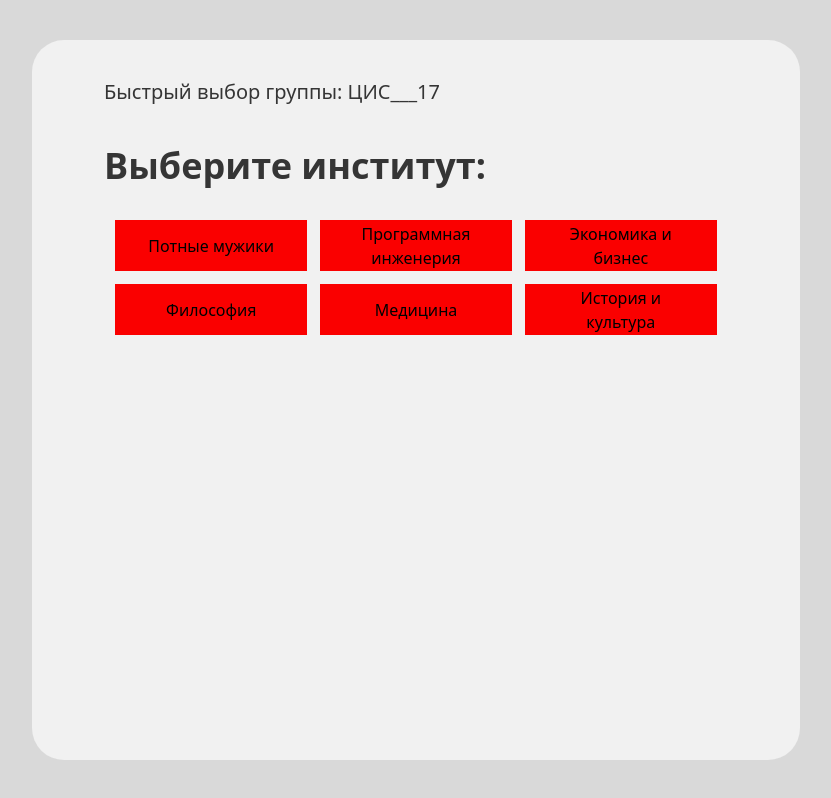
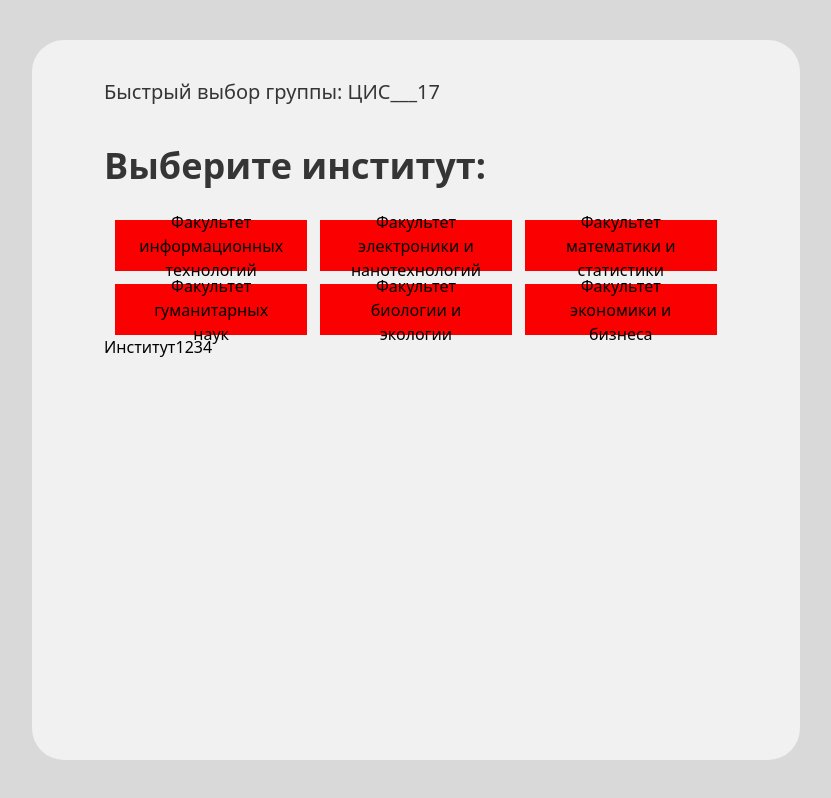
Before and after one commit to ystuler/frontend, a Vue app: page /group in a window 1280 px wide. Shown: the whole page, without its empty margins (224-1055 px from the left). Built offline with nearby package versions, Linux system fonts and the light colour scheme.

Commit message:
refactor(group): rework json

```diff
--- a/src/components/Group/GroupMenuComponent.vue
+++ b/src/components/Group/GroupMenuComponent.vue
@@ -7,6 +7,7 @@ const groupStore = useGroupStore();
 const fastChoiceGroup = ref("Быстрый выбор группы:");
 const choiceFac = ref("Выберите институт:");
 
+const classes = ref ("Институт")
 
 </script>
 
@@ -16,12 +17,20 @@ const choiceFac = ref("Выберите институт:");
       <div class="fast-group">{{ fastChoiceGroup }} ЦИС___17</div>
       <div class="choise-fac-text">{{ choiceFac }}</div>
       <ul class="grid-container">
-        <li v-for="group in groupStore.groups"
+        <li v-for="group in groupStore.faculties"
             :key="group.id">
-          <div class="item-faculty">{{ group.faculty }}</div>
+          <div class="item-faculty">{{ group.facultyName }}</div>
 
         </li>
       </ul>
+      <div>
+        <span>{{classes}}</span>
+        <span>1</span>
+        <span>2</span>
+        <span>3</span>
+        <span>4</span>
+
+      </div>
     </div>
   </div>
 </template>
--- a/src/stores/mock/groups.json
+++ b/src/stores/mock/groups.json
@@ -1,69 +1,37 @@
 [
   {
     "id": 1,
-    "faculty": "Потные мужики",
-    "direction": [
+    "facultyName": "Факультет информационных технологий",
+    "directions": [
       {
-        "nameGroup": "ЦИС",
         "id": 1,
-        "list": [
+        "cursNumber": "1",
+        "listGroups": [
           {
-            "name": "ЦИС-10",
-            "id": 1
+            "id": 1,
+            "groupName": "ПИ",
+            "listUpGroups": [
+              {
+                "id": 1,
+                "groupUpName": "ПИ-11"
               },
               {
-            "name": "ЦИС-11",
-            "id": 2
-          },
-          {
-            "name": "ЦИС-12",
-            "id": 3
-          },
-          {
-            "name": "ЦИС-13",
-            "id": 4
-          },
-          {
-            "name": "ЦИС-14",
-            "id": 5
-          },
-          {
-            "name": "ЦИС-15",
-            "id": 6
-          },
-          {
-            "name": "ЦИС-16",
-            "id": 7
-          },
-          {
-            "name": "ЦИС-17",
-            "id": 8
-          },
-          {
-            "name": "ЦИС-18",
-            "id": 9
-          },
-          {
-            "name": "ЦИС-19",
-            "id": 10
-          },
-          {
-            "name": "ЦИС-20",
-            "id": 11
+                "id": 2,
+                "groupUpName": "ПИ-12"
               }
             ]
           },
           {
-        "nameGroup": "ПИ",
             "id": 2,
-        "list": [
+            "groupName": "ИС",
+            "listUpGroups": [
               {
-            "name": "ПИ-10",
-            "id": 12
+                "id": 3,
+                "groupUpName": "ИС-11"
               },
               {
-            "name": "ПИ-11",
-            "id": 13
+                "id": 4,
+                "groupUpName": "ИС-12"
               }
             ]
           }
@@ -71,33 +39,81 @@
       },
       {
         "id": 2,
-    "faculty": "Программная инженерия",
-    "direction": [
+        "cursNumber": "2",
+        "listGroups": [
           {
-        "nameGroup": "ПОИТ",
             "id": 3,
-        "list": [
+            "groupName": "ПИ",
+            "listUpGroups": [
               {
-            "name": "ПОИТ-10",
-            "id": 14
+                "id": 5,
+                "groupUpName": "ПИ-21"
               },
               {
-            "name": "ПОИТ-11",
-            "id": 15
+                "id": 6,
+                "groupUpName": "ПИ-22"
               }
             ]
           },
           {
-        "nameGroup": "ПОИБМ",
             "id": 4,
-        "list": [
+            "groupName": "ИС",
+            "listUpGroups": [
               {
-            "name": "ПОИБМ-10",
-            "id": 16
+                "id": 7,
+                "groupUpName": "ИС-21"
               },
               {
-            "name": "ПОИБМ-11",
-            "id": 17
+                "id": 8,
+                "groupUpName": "ИС-22"
+              }
+            ]
+          }
+        ]
+      }
+    ]
+  },
+  {
+    "id": 2,
+    "facultyName": "Факультет электроники и нанотехнологий",
+    "directions": [
+      {
+        "id": 3,
+        "cursNumber": "1",
+        "listGroups": [
+          {
+            "id": 5,
+            "groupName": "ЭН",
+            "listUpGroups": [
+              {
+                "id": 9,
+                "groupUpName": "ЭН-11"
+              },
+              {
+                "id": 10,
+                "groupUpName": "ЭН-12"
+              }
+            ]
+          }
+        ]
+      },
+      {
+        "id": 4,
+        "cursNumber": "2",
+        "listGroups": [
+          {
+            "id": 6,
+            "groupName": "ЭН",
+            "listUpGroups": [
+              {
+                "id": 11,
+                "groupUpName": "ЭН-21"
+              },
+              {
+                "id": 12,
+                "groupUpName": "ЭН-22"
+              }
+            ]
           }
         ]
       }
@@ -105,33 +121,73 @@
   },
   {
     "id": 3,
-    "faculty": "Экономика и бизнес",
-    "direction": [
+    "facultyName": "Факультет математики и статистики",
+    "directions": [
       {
-        "nameGroup": "Финансы и кредит",
         "id": 5,
-        "list": [
+        "cursNumber": "1",
+        "listGroups": [
           {
-            "name": "ФиК-10",
-            "id": 18
+            "id": 13,
+            "groupName": "КМ",
+            "listUpGroups": [
+              {
+                "id": 13,
+                "groupUpName": "КМ-11"
               },
               {
-            "name": "ФиК-11",
-            "id": 19
+                "id": 14,
+                "groupUpName": "КМ-12"
               }
             ]
           },
           {
-        "nameGroup": "Менеджмент",
-        "id": 6,
-        "list": [
+            "id": 14,
+            "groupName": "МС",
+            "listUpGroups": [
               {
-            "name": "Менеджмент-10",
-            "id": 20
+                "id": 15,
+                "groupUpName": "МС-11"
               },
               {
-            "name": "Менеджмент-11",
-            "id": 21
+                "id": 16,
+                "groupUpName": "МС-12"
+              }
+            ]
+          }
+        ]
+      },
+      {
+        "id": 6,
+        "cursNumber": "2",
+        "listGroups": [
+          {
+            "id": 15,
+            "groupName": "КМ",
+            "listUpGroups": [
+              {
+                "id": 17,
+                "groupUpName": "КМ-21"
+              },
+              {
+                "id": 18,
+                "groupUpName": "КМ-22"
+              }
+            ]
+          },
+          {
+            "id": 16,
+            "groupName": "МС",
+            "listUpGroups": [
+              {
+                "id": 19,
+                "groupUpName": "МС-21"
+              },
+              {
+                "id": 20,
+                "groupUpName": "МС-22"
+              }
+            ]
           }
         ]
       }
@@ -139,33 +195,73 @@
   },
   {
     "id": 4,
-    "faculty": "Философия",
-    "direction": [
+    "facultyName": "Факультет гуманитарных наук",
+    "directions": [
       {
-        "nameGroup": "Философия",
         "id": 7,
-        "list": [
+        "cursNumber": "1",
+        "listGroups": [
           {
-            "name": "Фил-10",
-            "id": 22
+            "id": 17,
+            "groupName": "И",
+            "listUpGroups": [
+              {
+                "id": 21,
+                "groupUpName": "И-11"
               },
               {
-            "name": "Фил-11",
-            "id": 23
+                "id": 22,
+                "groupUpName": "И-12"
               }
             ]
           },
           {
-        "nameGroup": "Логика",
-        "id": 8,
-        "list": [
+            "id": 18,
+            "groupName": "Ф",
+            "listUpGroups": [
               {
-            "name": "Лог-10",
-            "id": 24
+                "id": 23,
+                "groupUpName": "Ф-11"
               },
               {
-            "name": "Лог-11",
-            "id": 25
+                "id": 24,
+                "groupUpName": "Ф-12"
+              }
+            ]
+          }
+        ]
+      },
+      {
+        "id": 8,
+        "cursNumber": "2",
+        "listGroups": [
+          {
+            "id": 19,
+            "groupName": "И",
+            "listUpGroups": [
+              {
+                "id": 25,
+                "groupUpName": "И-21"
+              },
+              {
+                "id": 26,
+                "groupUpName": "И-22"
+              }
+            ]
+          },
+          {
+            "id": 20,
+            "groupName": "Ф",
+            "listUpGroups": [
+              {
+                "id": 27,
+                "groupUpName": "Ф-21"
+              },
+              {
+                "id": 28,
+                "groupUpName": "Ф-22"
+              }
+            ]
           }
         ]
       }
@@ -173,33 +269,73 @@
   },
   {
     "id": 5,
-      "faculty": "Медицина",
-      "direction": [
+    "facultyName": "Факультет биологии и экологии",
+    "directions": [
       {
-          "nameGroup": "Общая медицина",
         "id": 9,
-          "list": [
+        "cursNumber": "1",
+        "listGroups": [
           {
-              "name": "ОМ-10",
-              "id": 26
+            "id": 21,
+            "groupName": "МБ",
+            "listUpGroups": [
+              {
+                "id": 29,
+                "groupUpName": "МБ-11"
               },
               {
-              "name": "ОМ-11",
-              "id": 27
+                "id": 30,
+                "groupUpName": "МБ-12"
               }
             ]
           },
           {
-          "nameGroup": "Педиатрия",
-          "id": 10,
-          "list": [
+            "id": 22,
+            "groupName": "Э",
+            "listUpGroups": [
               {
-              "name": "Пед-10",
-              "id": 28
+                "id": 31,
+                "groupUpName": "Э-11"
               },
               {
-              "name": "Пед-11",
-              "id": 29
+                "id": 32,
+                "groupUpName": "Э-12"
+              }
+            ]
+          }
+        ]
+      },
+      {
+        "id": 10,
+        "cursNumber": "2",
+        "listGroups": [
+          {
+            "id": 23,
+            "groupName": "МБ",
+            "listUpGroups": [
+              {
+                "id": 33,
+                "groupUpName": "МБ-21"
+              },
+              {
+                "id": 34,
+                "groupUpName": "МБ-22"
+              }
+            ]
+          },
+          {
+            "id": 24,
+            "groupName": "Э",
+            "listUpGroups": [
+              {
+                "id": 35,
+                "groupUpName": "Э-21"
+              },
+              {
+                "id": 36,
+                "groupUpName": "Э-22"
+              }
+            ]
           }
         ]
       }
@@ -207,36 +343,76 @@
   },
   {
     "id": 6,
-      "faculty": "История и культура",
-      "direction": [
+    "facultyName": "Факультет экономики и бизнеса",
+    "directions": [
       {
-          "nameGroup": "История",
         "id": 11,
-          "list": [
+        "cursNumber": "1",
+        "listGroups": [
           {
-              "name": "Ист-10",
-              "id": 30
+            "id": 25,
+            "groupName": "ЭК",
+            "listUpGroups": [
+              {
+                "id": 37,
+                "groupUpName": "ЭК-11"
               },
               {
-              "name": "Ист-11",
-              "id": 31
+                "id": 38,
+                "groupUpName": "ЭК-12"
               }
             ]
           },
           {
-          "nameGroup": "Культурология",
-          "id": 12,
-          "list": [
+            "id": 26,
+            "groupName": "БИЗ",
+            "listUpGroups": [
               {
-              "name": "Культ-10",
-              "id": 32
+                "id": 39,
+                "groupUpName": "БИЗ-11"
               },
               {
-              "name": "Культ-11",
-              "id": 33
+                "id": 40,
+                "groupUpName": "БИЗ-12"
+              }
+            ]
+          }
+        ]
+      },
+      {
+        "id": 12,
+        "cursNumber": "2",
+        "listGroups": [
+          {
+            "id": 27,
+            "groupName": "ЭК",
+            "listUpGroups": [
+              {
+                "id": 41,
+                "groupUpName": "ЭК-21"
+              },
+              {
+                "id": 42,
+                "groupUpName": "ЭК-22"
+              }
+            ]
+          },
+          {
+            "id": 28,
+            "groupName": "БИЗ",
+            "listUpGroups": [
+              {
+                "id": 43,
+                "groupUpName": "БИЗ-21"
+              },
+              {
+                "id": 44,
+                "groupUpName": "БИЗ-22"
               }
             ]
           }
         ]
       }
     ]
+  }
+]
```
Also changed, not shown: src/stores/group.store.ts (+34 -26 lines). Lines whose indentation alone changed are shown as unchanged.
